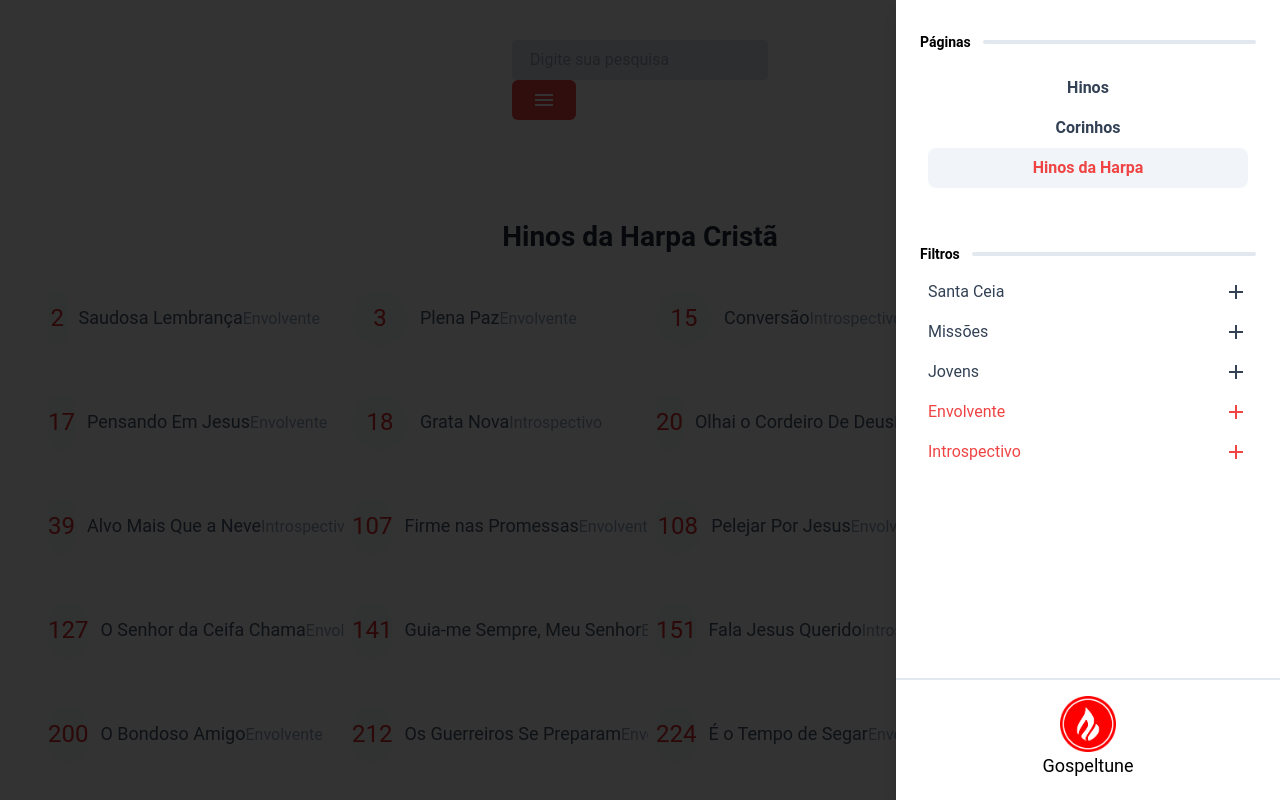
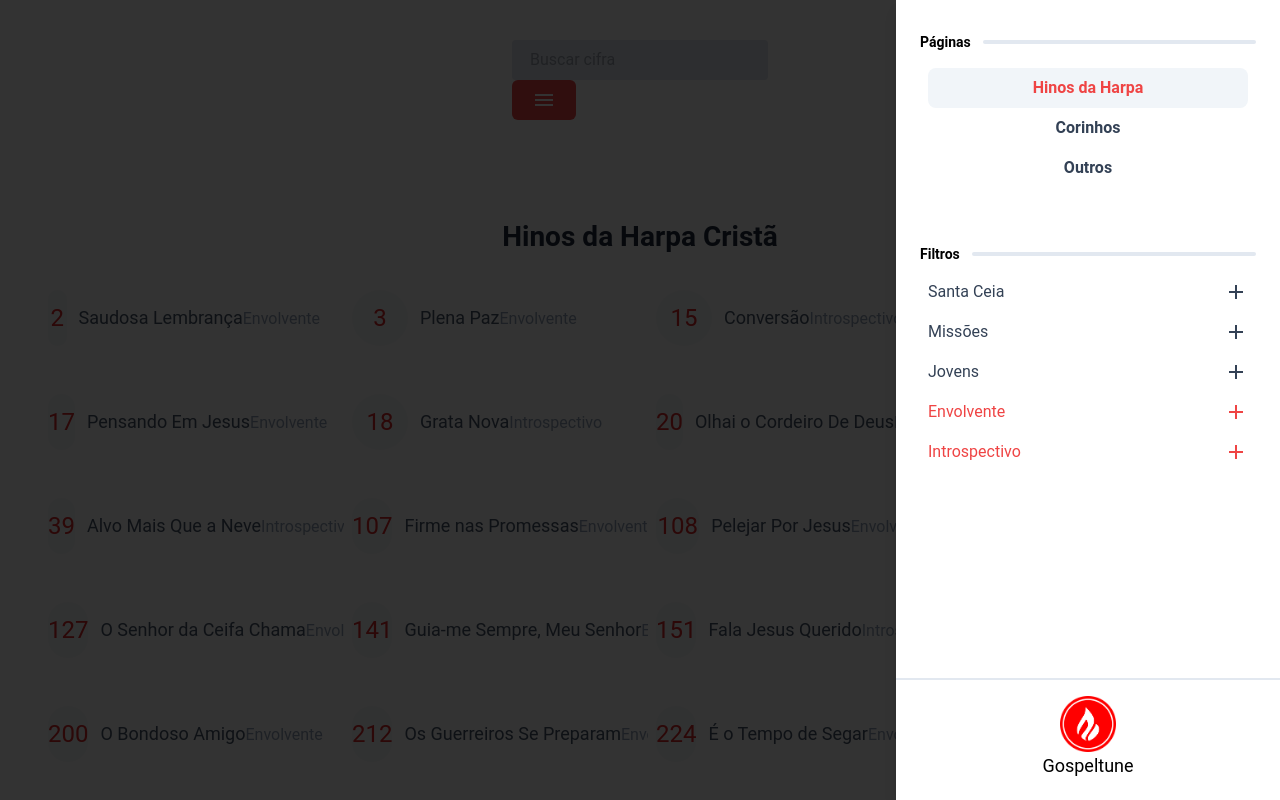
Before and after one commit to thiago-silva-santos/gospeltune, a Nuxt app: page / in a window 1280 px wide. Both pictures are taken after a click on the button "menu". Built offline with nearby package versions, Linux system fonts and the light colour scheme.

Commit message:
Ajustes gerais

```diff
--- a/assets/css/main.css
+++ b/assets/css/main.css
@@ -29,5 +29,5 @@ pre {
      min-height: 10px;
      border-radius: 10px;
      -webkit-box-shadow: inset 0 0 6px rgba(201, 201, 201, 0.3);
-     background-color: rgb(255, 210, 210);
+     background-color: rgb(255, 150, 150);
 }
--- a/components/Drawer.vue
+++ b/components/Drawer.vue
@@ -11,9 +11,9 @@
                             <span class="bar"></span>
                         </div>
                         <div class="sections">
-                            <nuxt-link to="/hinos">Hinos</nuxt-link>
+                            <nuxt-link to="/">Hinos da Harpa</nuxt-link>
                             <nuxt-link to="/corinhos">Corinhos</nuxt-link>
-                            <nuxt-link to="/">Hinos da Harpa</nuxt-link>
+                            <nuxt-link to="/hinos">Outros</nuxt-link>
                         </div>
                     </div>
                     <div class="flex flex-col">
@@ -22,7 +22,7 @@
                             <span class="bar"></span>
                         </div>
                         <div class="flex flex-col gap-2 w-full p-2">
-                            <div :class="['option', { 'option_active': selectedFilters.includes(categoria), 'option_music_feeling': !cifraTypes.includes(categoria) }]"
+                            <div :class="['option', { 'option_active': selectedFilters.includes(categoria), 'option_song_type': !cifraTypes.includes(categoria) }]"
                                 v-for="categoria in usableFilters" :key="categoria" @click="selecionarCategoria(categoria)">
                                 {{ categoria }}
                                 <span v-if="selectedFilters.includes(categoria)"
@@ -127,7 +127,7 @@ a.router-link-active {
     @apply bg-slate-100
 }
 
-.option_music_feeling {
+.option_song_type {
     @apply text-red-500
 }
 
@@ -224,9 +224,4 @@ a.router-link-active {
     }
 }
 
-@media (min-width: 420px) {
-    .option:hover {
-        @apply bg-slate-100
-    }
-}
 </style>
--- a/components/InputSearch.vue
+++ b/components/InputSearch.vue
@@ -1,5 +1,5 @@
 <template>
-  <input v-model="searchQuery" placeholder="Digite sua pesquisa" class="input_search" type="text" />
+  <input v-model="searchQuery" placeholder="Buscar cifra" class="input_search" type="text" />
 </template>
 
 <script>
```
